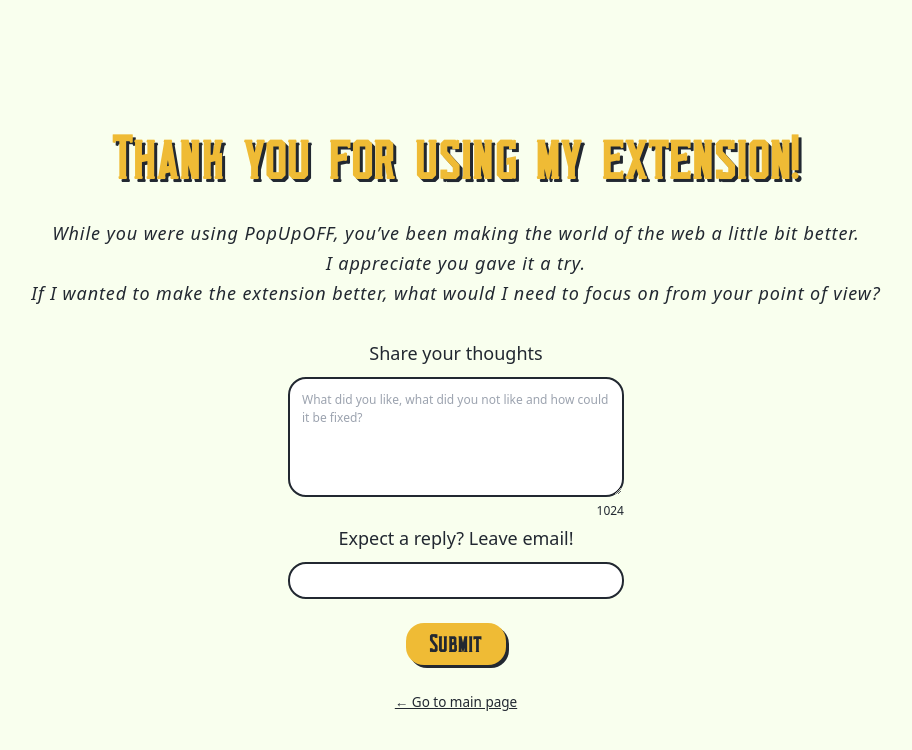
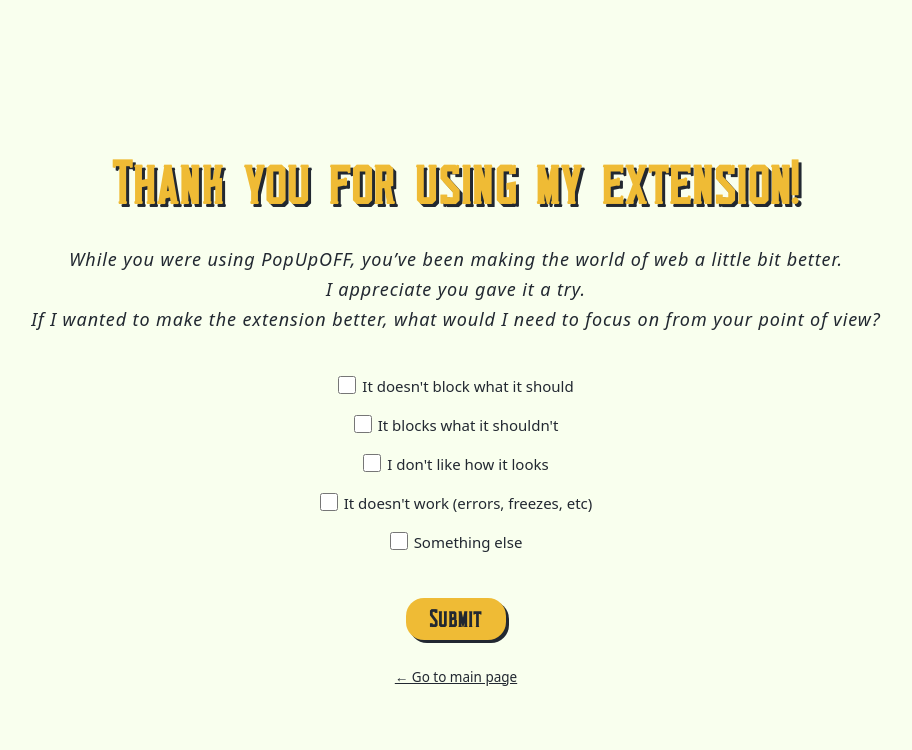
Before and after one commit to RomanistHere/popupoff-site, a SvelteKit app: page /why-delete in a window 1280 px wide. Shown: the top 750 px of the page, without its empty margins (184-1096 px from the left). Built offline with nearby package versions, Linux system fonts and the light colour scheme.

Commit message:
feat: update why delete form

```diff
--- /dev/null
+++ b/src/db/models/uninstall-message.model.js
@@ -0,0 +1,18 @@
+import { Schema, model } from "mongoose";
+
+const schema = new Schema(
+	{
+		reason: {
+			type: String,
+			required: true,
+		},
+		message: String,
+		email: String,
+		createdAt: Date,
+	},
+	{
+		timestamps: true,
+	}
+).index({ email: 1 });
+
+export const UserUninstallMessage = model("UserUninstallMessage", schema);
--- /dev/null
+++ b/src/routes/api/delete/submit/+server.js
@@ -0,0 +1,35 @@
+import { json } from "@sveltejs/kit";
+
+import { UserUninstallMessage } from "$db/models/uninstall-message.model";
+
+export async function POST({ request }) {
+	try {
+		const formData = await request.formData();
+		const formObj = Object.fromEntries(formData);
+		const { message, email } = formObj;
+		let reason = null;
+
+		if (formObj.doesntBlock) {
+			reason = "does not block";
+		} else if (formObj.blocksTooMuch) {
+			reason = "blocks too much";
+		} else if (formObj.looks) {
+			reason = "looks (design)";
+		} else if (formObj.errors) {
+			reason = "errors";
+		} else if (formObj.other) {
+			reason = "other";
+		}
+
+		await new UserUninstallMessage({
+			reason,
+			message,
+			email,
+			createdAt: new Date(),
+		}).save();
+
+		return json({ error: null });
+	} catch (error) {
+		return json({ error });
+	}
+}
--- a/src/routes/submit-issue/+page.svelte
+++ b/src/routes/submit-issue/+page.svelte
@@ -10,6 +10,7 @@
 
 	// state: null | "loading" | "success" | "fail"
 	let state = null;
+	let typingStarted = false;
 
 	const enhanceCallback = async ({ data, cancel }) => {
 		cancel();
@@ -82,15 +83,23 @@
 					placeholder="Describe briefly, write steps how to reproduce"
 					name="description"
 					maxlength={1024}
+					on:input={() => { typingStarted = true }}
 				/>
 
+				<div
+					class="max-h-0 transition-all duration-1000 opacity-0 pointer-events-none"
+					class:max-h-64={typingStarted}
+					class:opacity-100={typingStarted}
+					class:pointer-events-auto={typingStarted}
+				>
 					<Input
-					title="Want a reply? Leave email!"
+						title="Expect a reply? Leave email!"
 						id="getInTouchEmail"
 						type="email"
 						name="email"
 						maxlength={96}
 					/>
+				</div>
 
 				<PrimaryButton
 					title="Submit"
--- a/src/routes/why-delete/+page.svelte
+++ b/src/routes/why-delete/+page.svelte
@@ -9,21 +9,31 @@
 
 	// state: null | "loading" | "success" | "fail"
 	let state = null;
+	let typingStarted = false;
+	let isCheckboxChecked = false;
+
+	const checkboxChanged = () => {
+		isCheckboxChecked = true;
+	};
 
 	const enhanceCallback = async ({ data, cancel }) => {
 		cancel();
 
+		let noKeys = true;
+
 		for (const [key, value] of data.entries()) {
-			if (key === "message" && value.length < 9) {
+			noKeys = false;
+		}
+
+		if (noKeys) {
 			// eslint-disable-next-line no-alert
-				alert("Message is too small to send. It'll get lost.");
+			alert("Can't send feedback without the reason.");
 			return;
-			}
 		}
 
 		try {
 			state = "loading";
-			const resp = await fetch("/api/intouch/submit", {
+			const resp = await fetch("/api/delete/submit", {
 				method: "POST",
 				body: data,
 			});
@@ -51,7 +61,7 @@
 		<h1 class="text-title leading-[4.2rem]">Thank you for using my extension!</h1>
 
 		<p class="text-basic italic mb-2">
-			While you were using PopUpOFF, you’ve been making the world of the web a little bit
+			While you were using PopUpOFF, you’ve been making the world of web a little bit
 			better.
 		</p>
 		<p class="text-basic italic mb-2">I appreciate you gave it a try.</p>
@@ -61,7 +71,7 @@
 		</p>
 
 		{#if state === "success"}
-			<p class="text-basic">Thank you for sharing. I'll get to your message ASAP.</p>
+			<p class="text-basic bg-dark text-accent inline-block mx-auto">Thank you for sharing. I'll get to your message ASAP.</p>
 		{:else if state === "fail"}
 			<p class="text-basic">Something went wrong, please try again later.</p>
 		{:else}
@@ -72,14 +82,50 @@
 				class:opacity-0={state === "success" || state === "fail"}
 				class:absolute={state === "success" || state === "fail"}
 			>
+				<div
+					class="mb-12 text-xl"
+					class:opacity-0={isCheckboxChecked}
+					class:pointer-events-none={isCheckboxChecked}
+					class:absolute={isCheckboxChecked}
+				>
+					<label class="py-3 flex items-start justify-center">
+						<input type="checkbox" on:change={checkboxChanged} class="accent-accent w-6 h-6 mr-2" name="doesntBlock">
+						It doesn't block what it should
+					</label>
+					<label class="py-3 flex items-start justify-center">
+						<input type="checkbox" on:change={checkboxChanged} class="accent-accent w-6 h-6 mr-2" name="blocksTooMuch">
+						It blocks what it shouldn't
+					</label>
+					<label class="py-3 flex items-start justify-center">
+						<input type="checkbox" on:change={checkboxChanged} class="accent-accent w-6 h-6 mr-2" name="looks">
+						I don't like how it looks
+					</label>
+					<label class="py-3 flex items-start justify-center">
+						<input type="checkbox" on:change={checkboxChanged} class="accent-accent w-6 h-6 mr-2" name="errors">
+						It doesn't work (errors, freezes, etc)
+					</label>
+					<label class="py-3 flex items-start justify-center">
+						<input type="checkbox" on:change={checkboxChanged} class="accent-accent w-6 h-6 mr-2" name="other">
+						Something else
+					</label>
+				</div>
+
+				{#if isCheckboxChecked}
 					<Textarea
 						title="Share your thoughts"
 						id="getInTouchMessage"
 						placeholder="What did you like, what did you not like and how could it be fixed?"
 						name="message"
 						maxlength={1024}
+						on:input={() => { typingStarted = true }}
 					/>
 
+					<div
+						class="max-h-0 transition-all duration-1000 opacity-0 pointer-events-none"
+						class:max-h-64={typingStarted}
+						class:opacity-100={typingStarted}
+						class:pointer-events-auto={typingStarted}
+					>
 						<Input
 							title="Expect a reply? Leave email!"
 							id="getInTouchEmail"
@@ -87,6 +133,8 @@
 							name="email"
 							maxlength={96}
 						/>
+					</div>
+				{/if}
 
 				<PrimaryButton
 					title="Submit"
```
Also changed, not shown: 1 other file (tests, documents, lock files or other folders). Lines whose indentation alone changed are shown as unchanged.
